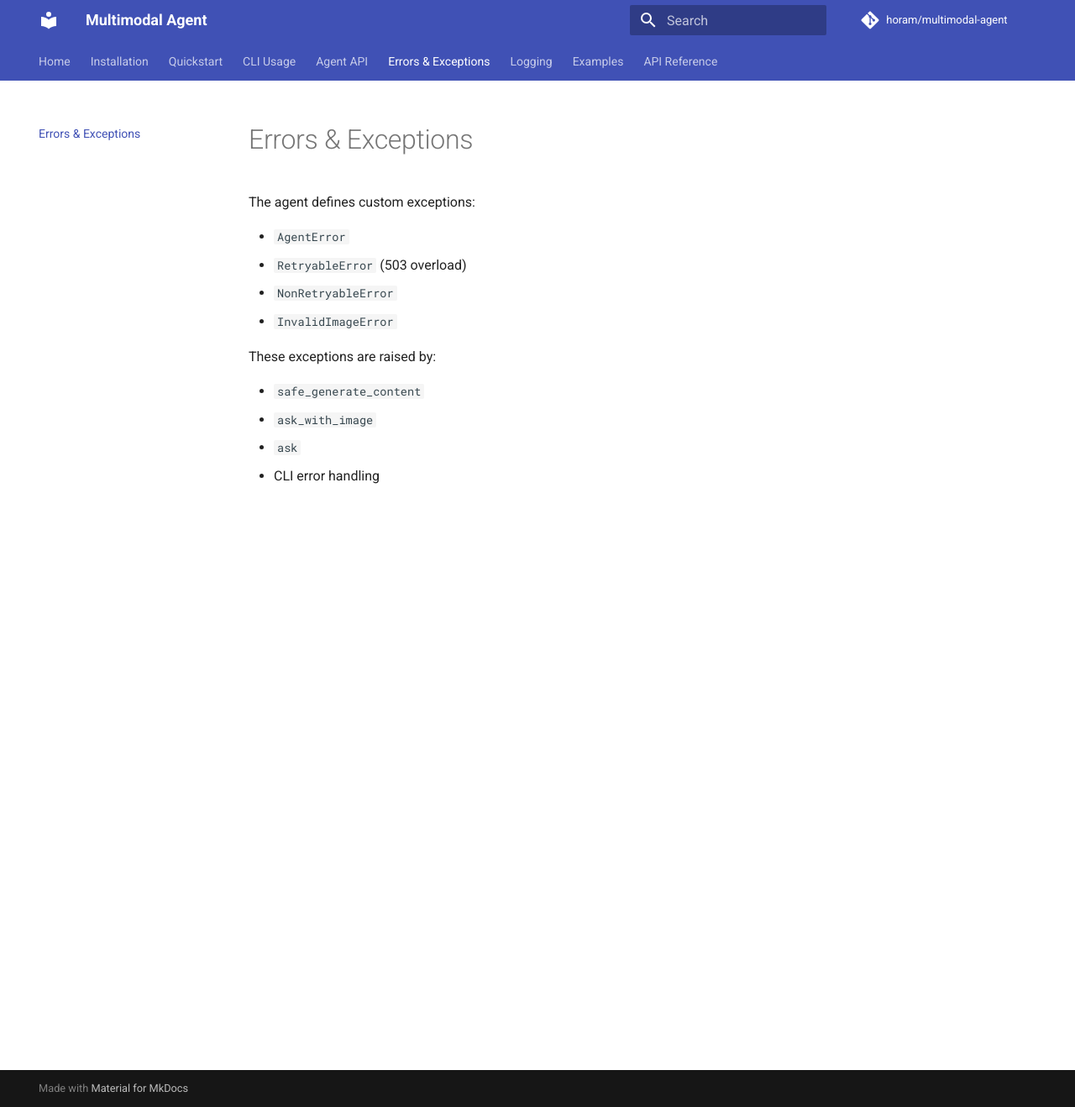
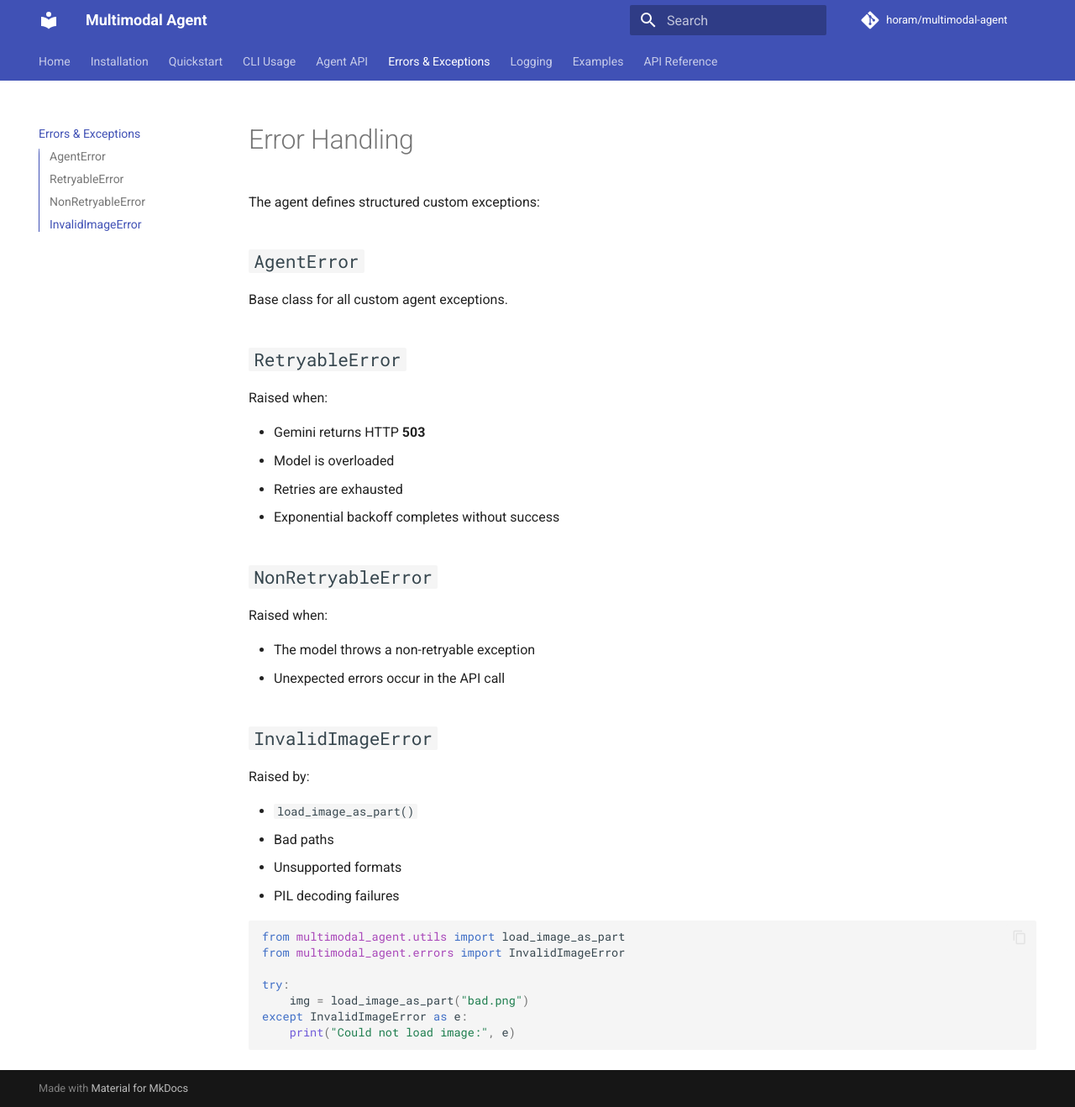
Before and after one commit to horam/multimodal-agent, an MkDocs documentation site: the page built from docs/errors.md, in a window 1280 px wide and 1318 px high. Shown: the whole window at 84% size. Built offline with MkDocs 1.6.1 and Material for MkDocs 9.7.7, drawn with Linux system fonts in a browser that asks for light colours; comment, search, counter and statistics services are not loaded.

Commit message:
improve error doc

````diff
--- a/docs/errors.md
+++ b/docs/errors.md
@@ -1,15 +1,48 @@
-# Errors & Exceptions
 
-The agent defines custom exceptions:
+# Error Handling
 
-- `AgentError`
-- `RetryableError` (503 overload)
-- `NonRetryableError`
-- `InvalidImageError`
+The agent defines structured custom exceptions:
 
-These exceptions are raised by:
 
-- `safe_generate_content`
-- `ask_with_image`
-- `ask`
-- CLI error handling
+## `AgentError`
+
+Base class for all custom agent exceptions.
+
+
+
+## `RetryableError`
+
+Raised when:
+
+- Gemini returns HTTP **503**
+- Model is overloaded
+- Retries are exhausted
+- Exponential backoff completes without success
+
+
+## `NonRetryableError`
+
+Raised when:
+
+- The model throws a non-retryable exception
+- Unexpected errors occur in the API call
+
+
+## `InvalidImageError`
+
+Raised by:
+
+- `load_image_as_part()`
+- Bad paths
+- Unsupported formats
+- PIL decoding failures
+
+```python
+from multimodal_agent.utils import load_image_as_part
+from multimodal_agent.errors import InvalidImageError
+
+try:
+    img = load_image_as_part("bad.png")
+except InvalidImageError as e:
+    print("Could not load image:", e)
+```
````
